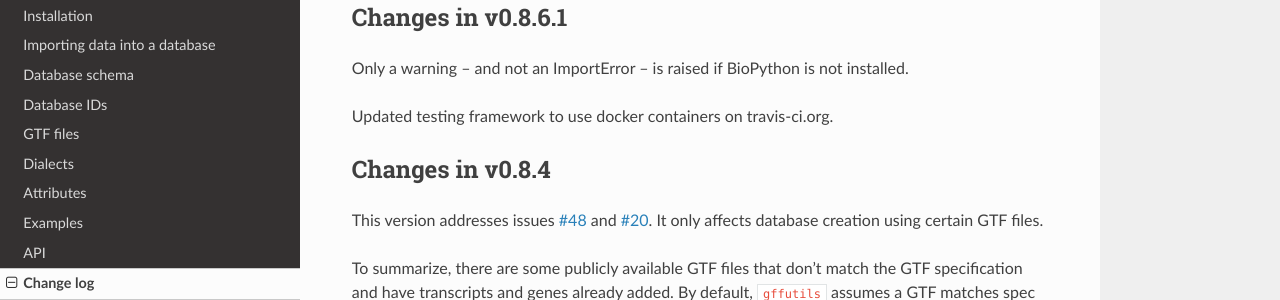
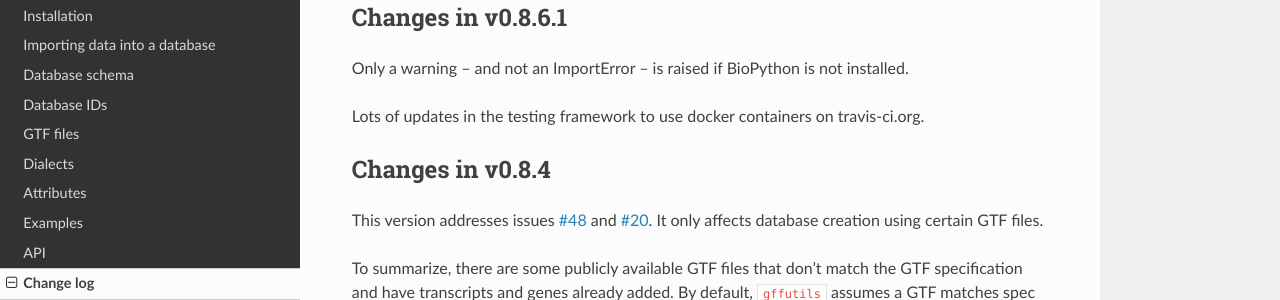
Before and after one commit to daler/gffutils, a Sphinx documentation site: the page built from doc/source/changelog.rst, in a window 1280 px wide and 900 px high. Shown: the part 159-459 px from the top of the window. Built offline with Sphinx 7.4.7 and the Read the Docs theme 2.0.0, drawn with Linux system fonts in a browser that asks for light colours.

Commit message:
minor tweaks to docs

```diff
--- a/doc/source/changelog.rst
+++ b/doc/source/changelog.rst
@@ -6,7 +6,7 @@ Changes in v0.8.6.1
 -------------------
 Only a warning -- and not an ImportError -- is raised if BioPython is not installed.
 
-Updated testing framework to use docker containers on travis-ci.org.
+Lots of updates in the testing framework to use docker containers on travis-ci.org.
 
 Changes in v0.8.4
 -----------------
```
Also changed, not shown: 1 other file.
